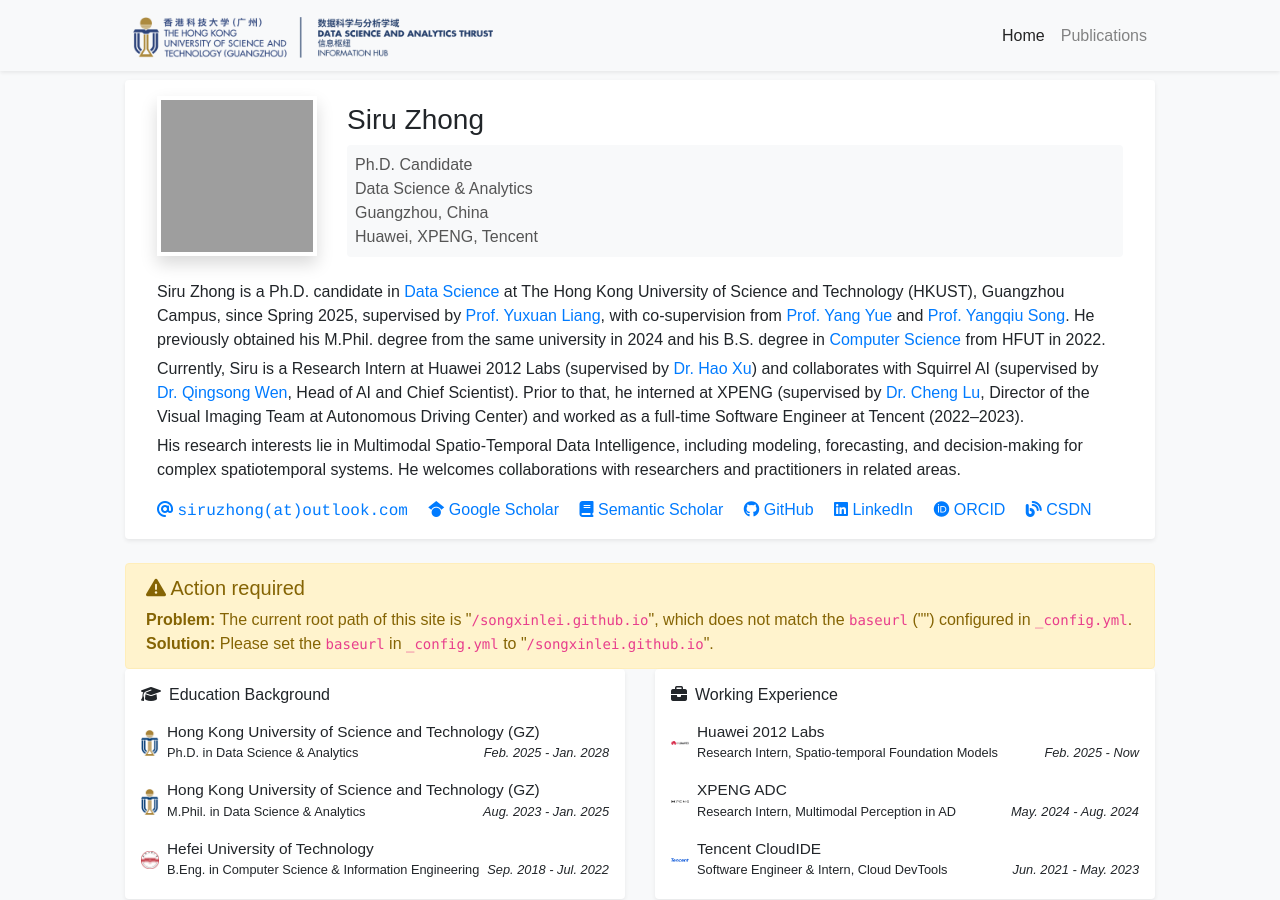
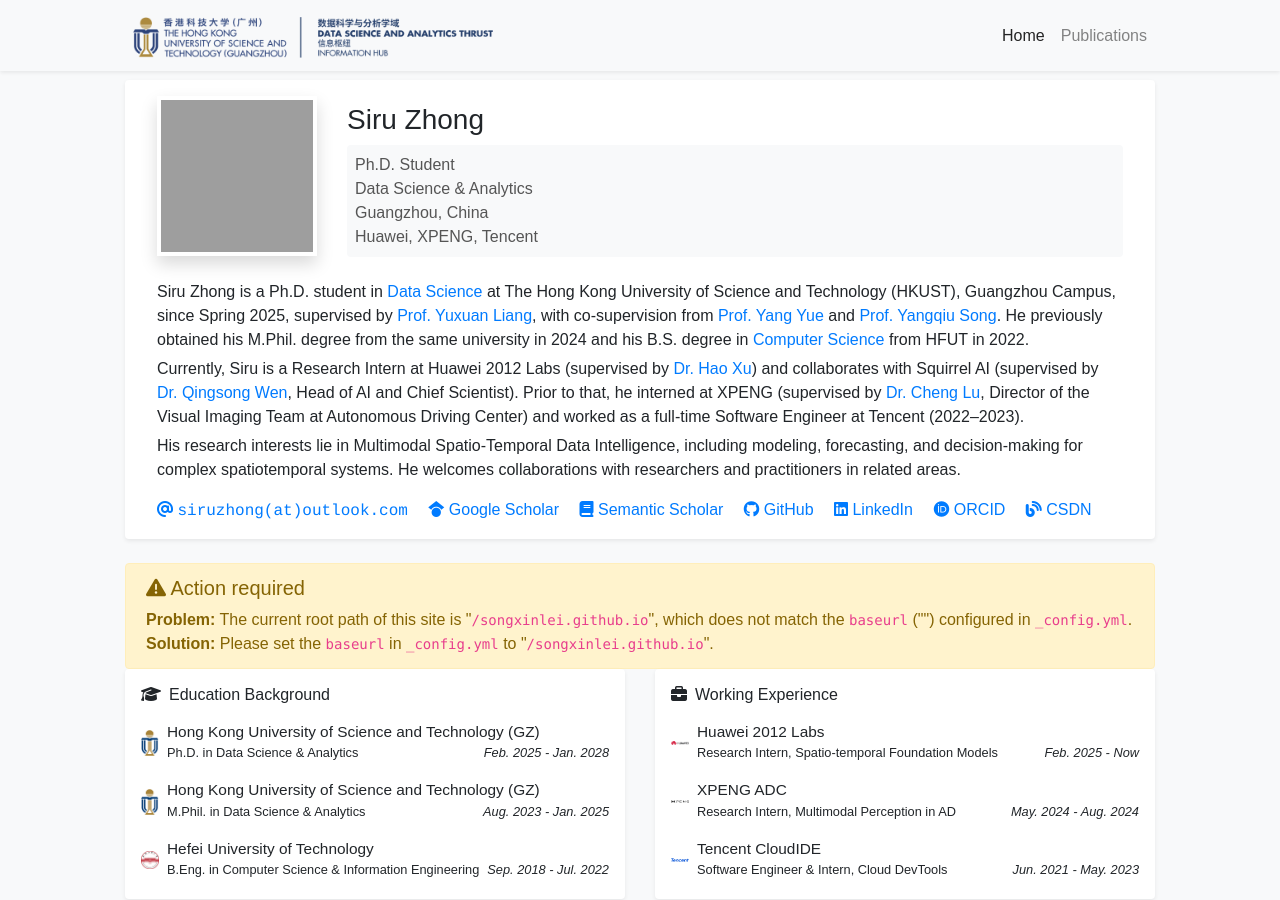
Before and after one commit to thunderlrr/songxinlei.github.io, a Jekyll site: the page built from index.html, in a window 1280 px wide and 900 px high. Built offline with Jekyll 4.4.1, drawn with Linux system fonts in a browser that asks for light colours; a style sheet for code colours, icons or effects is not loaded; grey boxes are pictures that could not be loaded.

Commit message:
update repo

```diff
--- a/_data/profile.yml
+++ b/_data/profile.yml
@@ -3,7 +3,7 @@
 navbar_name: "Data Science & Analytics"
 
 positions:
-- name: 'Ph.D. Candidate | Data Science & Analytics | Guangzhou, China | Huawei, XPENG, Tencent'
+- name: 'Ph.D. Student | Data Science & Analytics | Guangzhou, China | Huawei, XPENG, Tencent'
 
 email: "siruzhong@outlook.com"
 # cv_link: link-to-your-cv-file
@@ -21,7 +21,7 @@
 
 short_bio: >-
   <p style="margin-bottom: 5px;">
-    Siru Zhong is a Ph.D. candidate in <a href="http://dsa.hkust-gz.edu.cn/" target="_blank">Data Science</a> at The Hong Kong University of Science and Technology (HKUST), Guangzhou Campus, since Spring 2025, supervised by <a href="https://yuxuanliang.com/" target="_blank">Prof. Yuxuan Liang</a>, with co-supervision from <a href="https://facultyprofiles.hkust-gz.edu.cn/faculty-personal-page/YUE-Yang/yangyue" target="_blank">Prof. Yang Yue</a> and <a href="https://www.cse.ust.hk/~yqsong/" target="_blank">Prof. Yangqiu Song</a>. He previously obtained his M.Phil. degree from the same university in 2024 and his B.S. degree in <a href="https://ci.hfut.edu.cn/" target="_blank">Computer Science</a> from HFUT in 2022.
+    Siru Zhong is a Ph.D. student in <a href="http://dsa.hkust-gz.edu.cn/" target="_blank">Data Science</a> at The Hong Kong University of Science and Technology (HKUST), Guangzhou Campus, since Spring 2025, supervised by <a href="https://yuxuanliang.com/" target="_blank">Prof. Yuxuan Liang</a>, with co-supervision from <a href="https://facultyprofiles.hkust-gz.edu.cn/faculty-personal-page/YUE-Yang/yangyue" target="_blank">Prof. Yang Yue</a> and <a href="https://www.cse.ust.hk/~yqsong/" target="_blank">Prof. Yangqiu Song</a>. He previously obtained his M.Phil. degree from the same university in 2024 and his B.S. degree in <a href="https://ci.hfut.edu.cn/" target="_blank">Computer Science</a> from HFUT in 2022.
   </p>
   <p style="margin-bottom: 5px;">
     Currently, Siru is a Research Intern at Huawei 2012 Labs (supervised by <a href="https://scholar.google.com/citations?user=sNb24gkAAAAJ&amp;hl=zh-CN&amp;oi=sra" target="_blank">Dr. Hao Xu</a>) and collaborates with Squirrel AI (supervised by <a href="https://sites.google.com/site/qingsongwen8/" target="_blank">Dr. Qingsong Wen</a>, Head of AI and Chief Scientist). Prior to that, he interned at XPENG (supervised by <a href="https://www.linkedin.com/in/cheng-lu-5b24a739/" target="_blank">Dr. Cheng Lu</a>, Director of the Visual Imaging Team at Autonomous Driving Center) and worked as a full-time Software Engineer at Tencent (2022–2023).
```
Also changed, not shown: _publications/2025/TimeVLM.md (+1 -1 lines).
